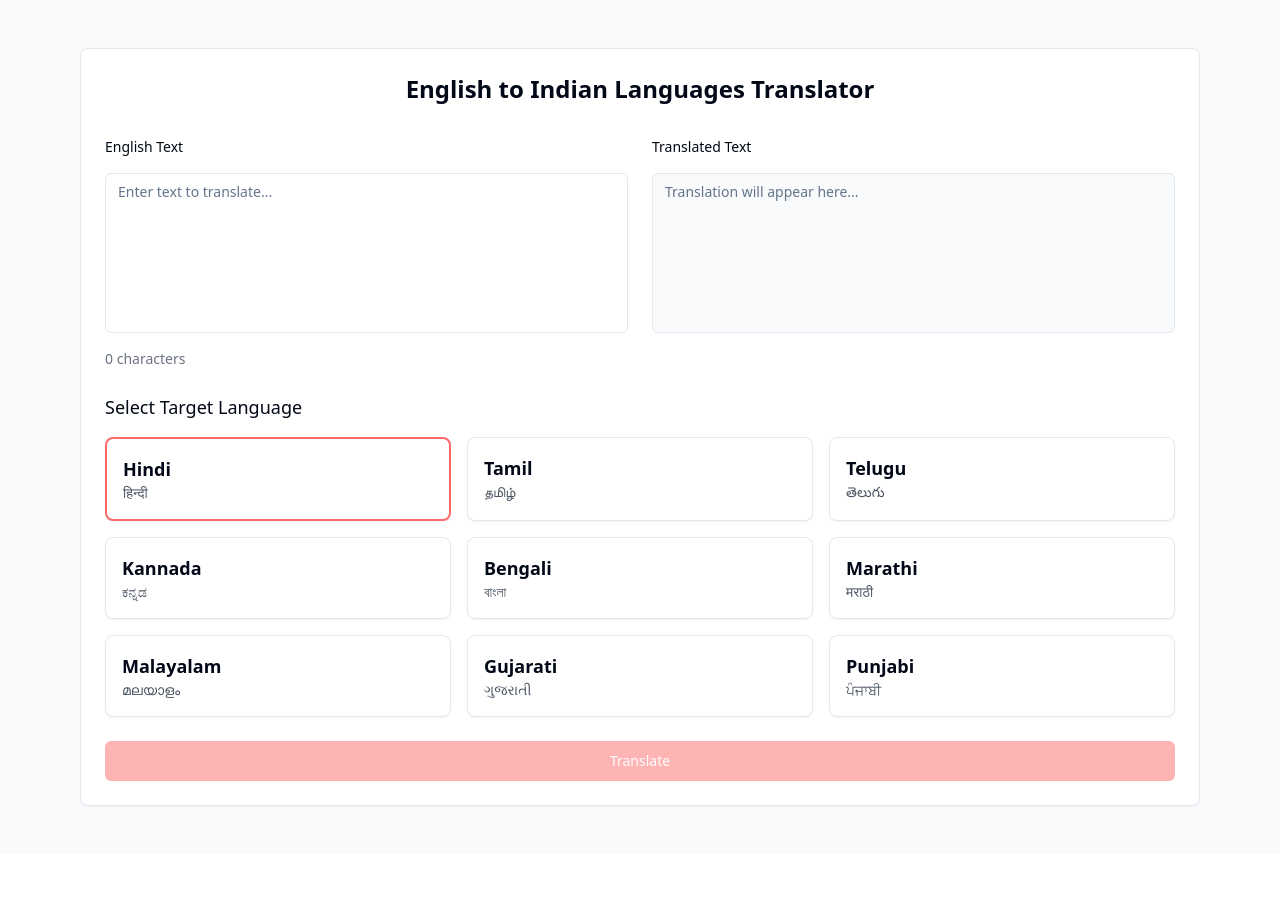
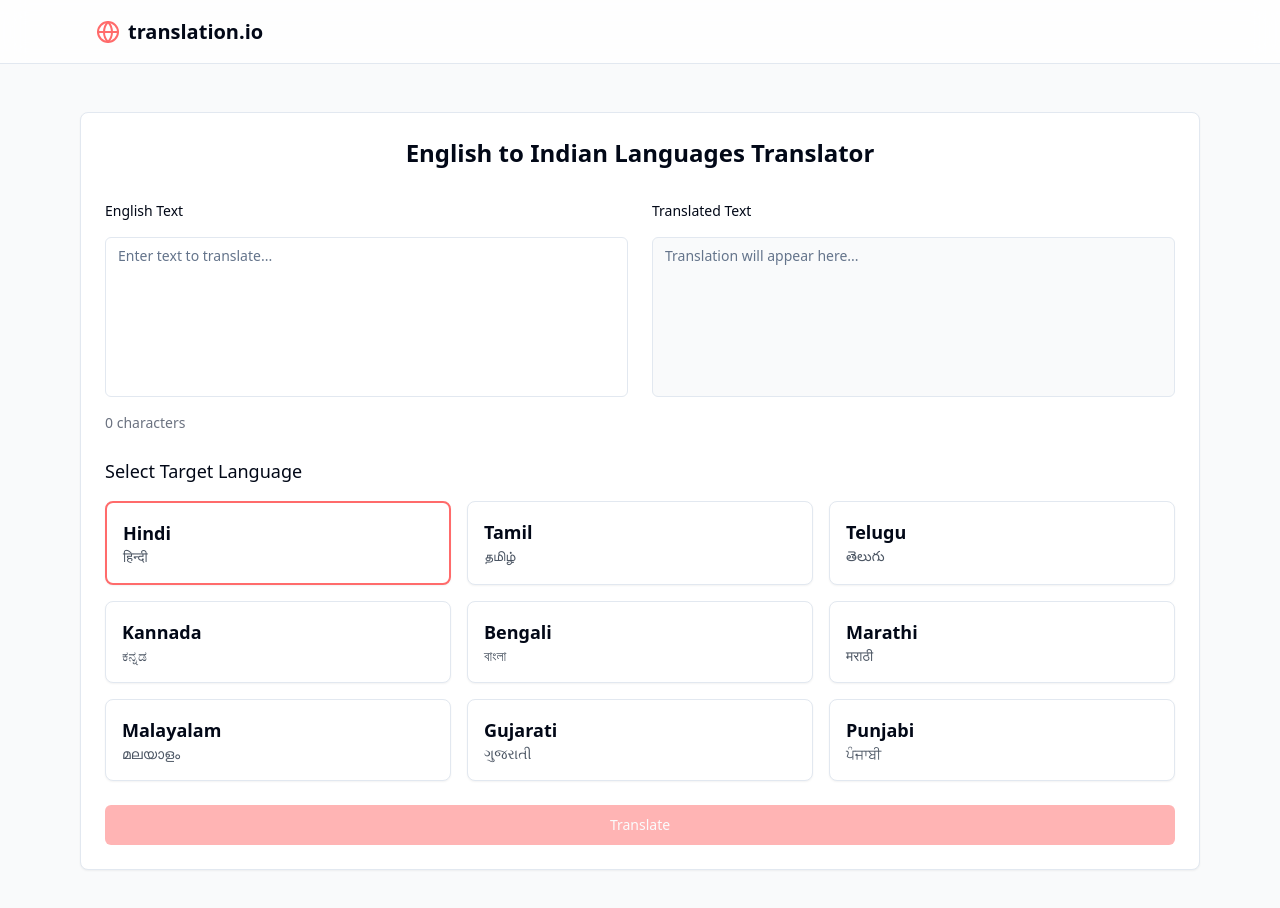
Before and after one commit to durgaprasad04062005/language-translator, a React (Vite) app: page / in a window 1280 px wide. Shown: the top 908 px of the page. Before the commit the page ends 854 px from the top, so only its background shows below. Built offline with nearby package versions, Linux system fonts and the light colour scheme.

Commit message:
Add navbar for translation.io
Implemented a navbar component to enhance navigation within the application, titled "translation.io".

```diff
--- /dev/null
+++ b/src/components/Navbar.tsx
@@ -0,0 +1,20 @@
+
+import { Globe } from "lucide-react";
+import { cn } from "@/lib/utils";
+
+export const Navbar = () => {
+  return (
+    <nav className={cn(
+      "fixed top-0 left-0 right-0 z-50",
+      "bg-white/80 backdrop-blur-md border-b",
+      "px-4 h-16 flex items-center"
+    )}>
+      <div className="container max-w-6xl mx-auto flex items-center justify-between">
+        <div className="flex items-center gap-2">
+          <Globe className="h-6 w-6 text-translation-primary" />
+          <span className="text-xl font-semibold">translation.io</span>
+        </div>
+      </div>
+    </nav>
+  );
+};
--- a/src/pages/Index.tsx
+++ b/src/pages/Index.tsx
@@ -1,11 +1,15 @@
 
 import { TranslationPanel } from "@/components/TranslationPanel";
+import { Navbar } from "@/components/Navbar";
 
 const Index = () => {
   return (
-    <div className="min-h-screen bg-gray-50 py-8">
-      <TranslationPanel />
-    </div>
+    <>
+      <Navbar />
+      <div className="min-h-screen bg-gray-50 pt-24 pb-8">
+        <TranslationPanel />
+      </div>
+    </>
   );
 };
 
```
